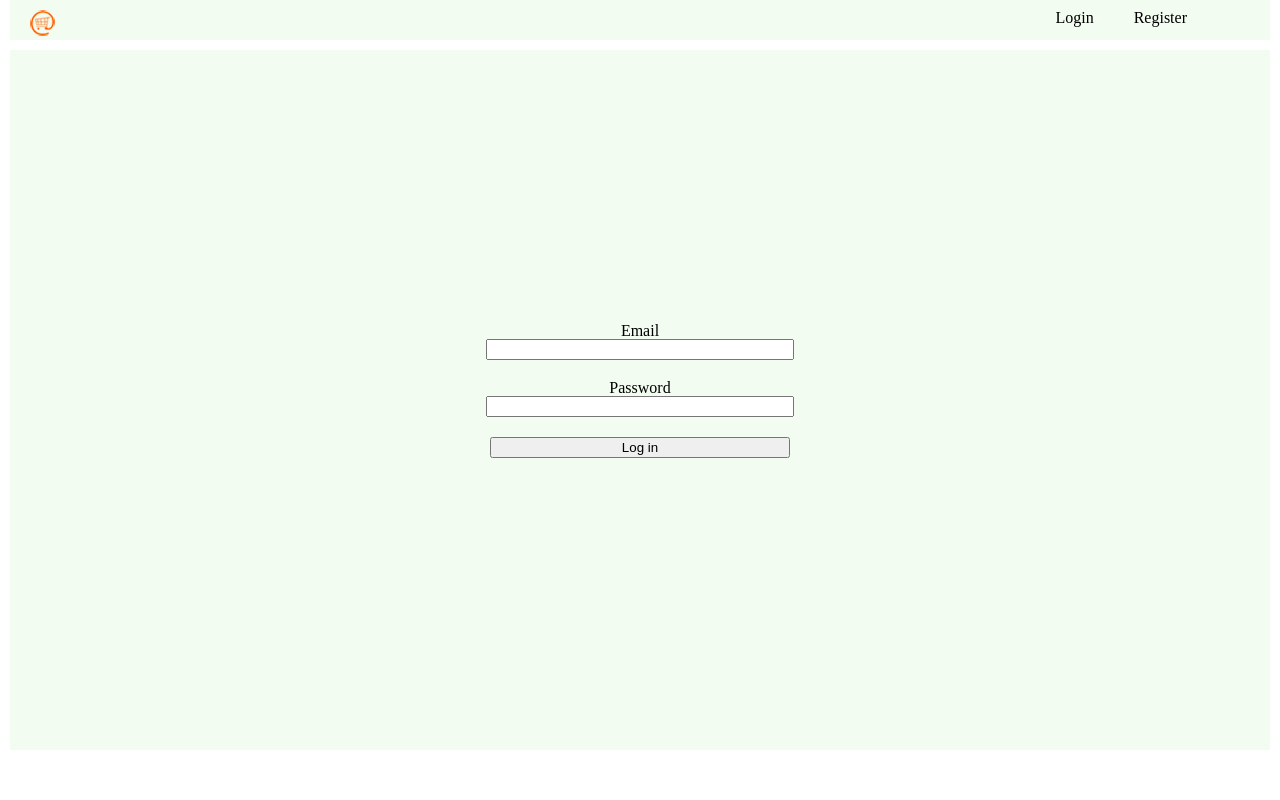
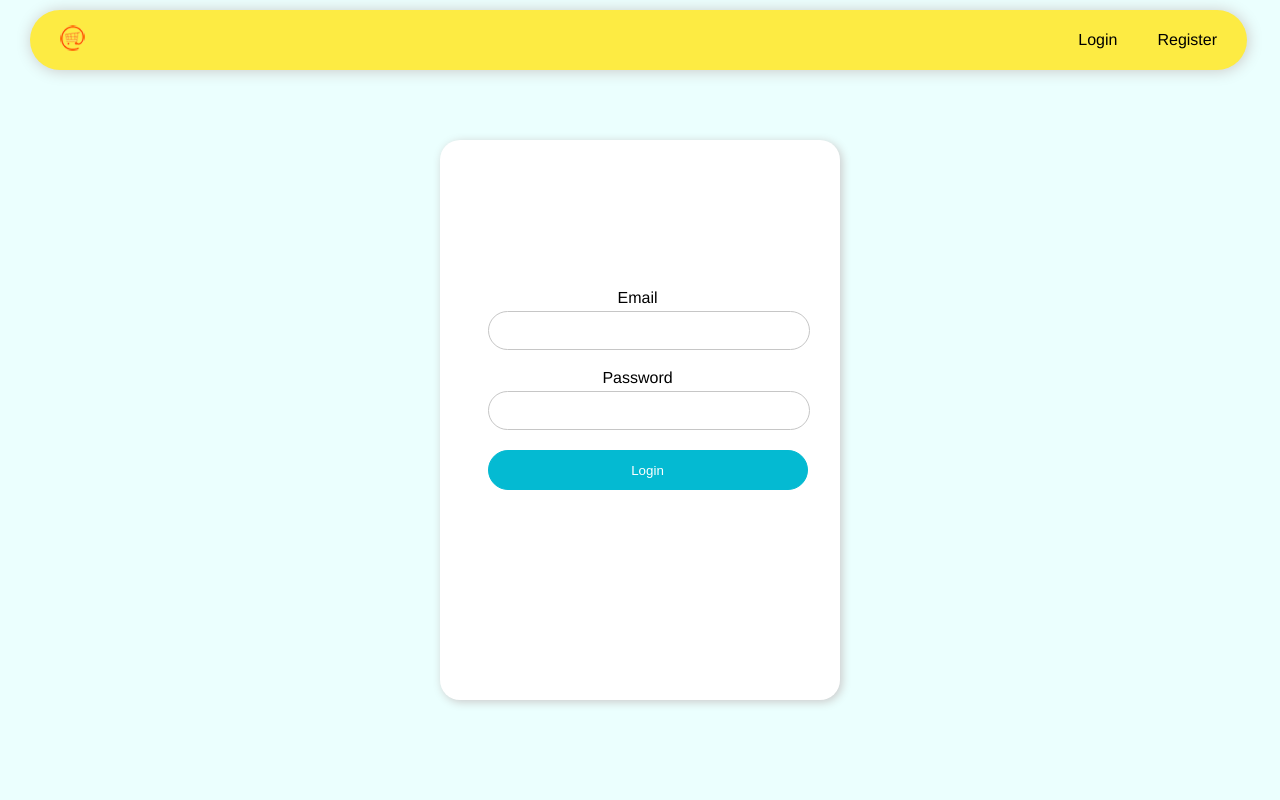
Before and after one commit to JezReal/shoppingcart-system, a PHP site: page /pages/login.php in a window 1280 px wide. Run offline with PHP 8.4, Linux system fonts and the light colour scheme.

Commit message:
UI update for login and register

```diff
--- a/pages/login.php
+++ b/pages/login.php
@@ -21,6 +21,7 @@ unset($_SESSION["passwordMismatch"]);
         <?php include "../styles/reset.css" ?>
         <?php include "../styles/header.css" ?>
         <?php include "../styles/login.css" ?>
+        <?php include "../styles/navigation_styles.css"?>
     </style>
 </head>
 <body>
@@ -70,7 +71,7 @@ unset($_SESSION["passwordMismatch"]);
         <br>
         <input type="password" name="password" id="password" required>
         <br>
-        <input type="submit" name="loginButton" value="Log in"/>
+        <button type="submit" name="loginButton" value="Log in">Login</button>
     </form>
 </section>
 </body>
--- a/pages/registration.php
+++ b/pages/registration.php
@@ -18,6 +18,7 @@ unset($_SESSION["login_error_message"]);
         <?php include "../styles/reset.css" ?>
         <?php include "../styles/header.css" ?>
         <?php include "../styles/registration.css" ?>
+        <?php include "../styles/navigation_styles.css"?>
     </style>
 </head>
 <body>
@@ -89,7 +90,7 @@ unset($_SESSION["login_error_message"]);
         <input type="password" name="confirmPassword" id="confirmPassword" required>
         <br>
 
-        <input type="submit" name="registerButton" value="Register"/>
+        <button type="submit" name="registerButton" value="Register">Register</button>
     </form>
 </section>
 </body>
--- a/styles/login.css
+++ b/styles/login.css
@@ -1,20 +1,55 @@
+body{
+    padding: 20px;
+    font-family: Helvetica, sans-serif;
+    background-color: #ebfffe;
+}
+
 section {
-    height: 85vh;
-    margin: 10px;
-    padding: 10px;
-    background-color: #F3FCF0;
-    display: flex;
-    flex-direction: column;
+
+    width: 400px;
+    height: 70vh;
+    margin-top: 120px;
+    margin-right: auto;
+    margin-left: auto;
+    padding-text-outline: 100px;
+    background-color: white;
+    display: grid;
+    border-radius: 20px;
     justify-content: center;
-    align-items: center;
     text-align: center;
+    box-shadow: 2px 2px 10px #cac9c9;
+    vertical-align: center;
+
+}
+
+form {
+    margin-top: 150px;
+    margin-left: -5px;
+    width: 300px;
 }
 
 input {
+    padding-right: 10px;
+    padding-left: 10px;
+    height: 35px;
+    width: 300px;
+    background-color: white;
+    border: 1px solid #c6c6c6;
+    border-radius: 20px;
+    margin-top: 5px;
     margin-bottom: 20px;
-    width: 300px;
+    position: center;
+}
+input:focus{
+    outline: none;
 }
 
 button {
-    width: 300px;
+    height: 40px;
+    width: 320px;
+    background-color: #04bad2;
+    border: 1px solid #04bad2;
+    border-radius: 20px;
+    color: white;
+
 }
--- a/styles/navigation_styles.css
+++ b/styles/navigation_styles.css
@@ -1,6 +1,6 @@
 nav{
-    padding-left: 20px;
-    padding-right: 20px;
+    padding-left: 10px;
+    padding-right: 10px;
     height: 5%;
     top: 10px;
     overflow: hidden;
@@ -8,6 +8,7 @@ nav{
     align-items: center;
     border-radius: 50px;
     background-color: #fdeb43;
+    box-shadow: 1px 1px 15px #cac9c9;
 }
 
 nav button{
```
Also changed, not shown: styles/registration.css (+45 -9 lines).
